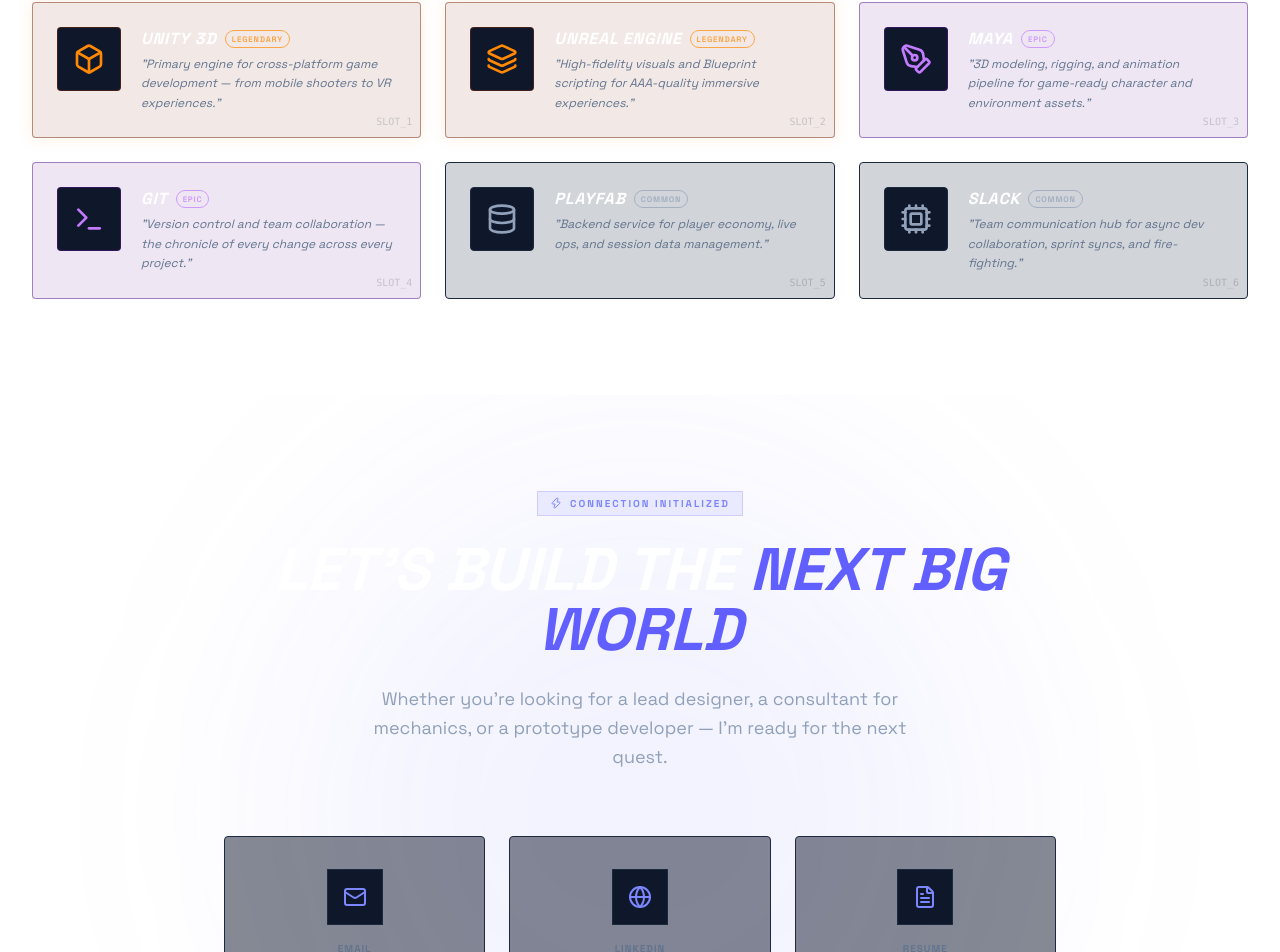
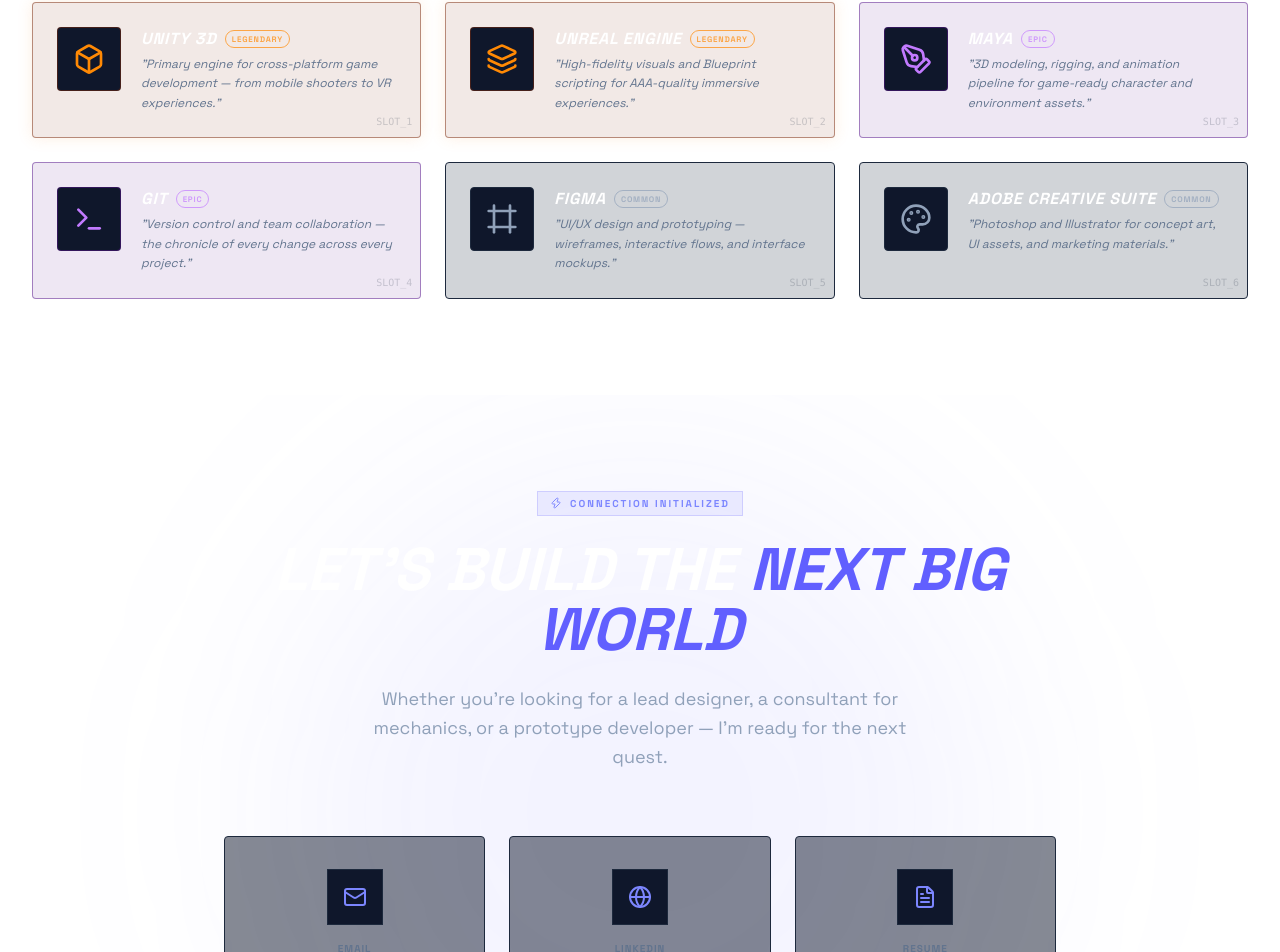
Before and after one commit to sahillsb/sahillsb.github.io, a React (Vite) app: page / in a window 1280 px wide. Shown: the part 8269-9221 px from the top of the page. Built offline with nearby package versions, Linux system fonts and the light colour scheme.

Commit message:
Swap Playfab and Slack for Figma and Adobe Creative Suite in inventory

```diff
--- a/src/components/Inventory.tsx
+++ b/src/components/Inventory.tsx
@@ -1,11 +1,11 @@
 import { motion } from 'framer-motion';
 import {
   Box,
-  Cpu,
+  Frame,
   Layers,
   Terminal,
   PenTool,
-  Database,
+  Palette,
   LucideIcon,
 } from 'lucide-react';
 
@@ -42,16 +42,16 @@ const items: Item[] = [
     description: 'Version control and team collaboration — the chronicle of every change across every project.',
   },
   {
-    name: 'Playfab',
+    name: 'Figma',
     rarity: 'Common',
-    Icon: Database,
-    description: 'Backend service for player economy, live ops, and session data management.',
+    Icon: Frame,
+    description: 'UI/UX design and prototyping — wireframes, interactive flows, and interface mockups.',
   },
   {
-    name: 'Slack',
+    name: 'Adobe Creative Suite',
     rarity: 'Common',
-    Icon: Cpu,
-    description: 'Team communication hub for async dev collaboration, sprint syncs, and fire-fighting.',
+    Icon: Palette,
+    description: 'Photoshop and Illustrator for concept art, UI assets, and marketing materials.',
   },
 ];
 
```
